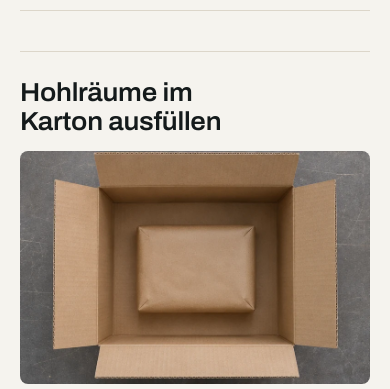
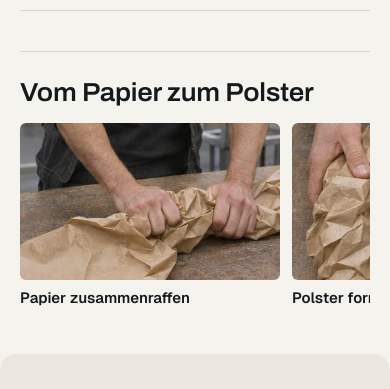
Before and after one commit to RomanRoman4/kovpack-preview, a plain HTML site: page de/produkte/polsterpapier.html in a window 390 px wide. Shown: the part 1837-2226 px from the top of the page. Drawn offline with Linux system fonts and the light colour scheme.

Commit message:
Show compact product photo sequences with mobile scrolling

```diff
--- a/_assets/0f11a716cf5d60e04eb1539b53bf2363/Css/product-application.css
+++ b/_assets/0f11a716cf5d60e04eb1539b53bf2363/Css/product-application.css
@@ -1,12 +1,31 @@
-/* Product application photographs */
-.product-application { display: grid; gap: 16px; margin-top: 22px; }
-.product-application:has(figure:nth-child(2)) { grid-template-columns: repeat(2, minmax(0, 1fr)); }
+/* Editorial photo sequence on product pages */
+.kovpack-pdp__media:has(.product-application) {
+    display: grid;
+    grid-template-columns: minmax(11rem, 1fr) minmax(0, 3fr);
+    align-items: start;
+    gap: clamp(20px, 3vw, 48px);
+}
+.product-application {
+    display: grid;
+    grid-template-columns: repeat(3, minmax(0, 1fr));
+    gap: clamp(10px, 1.4vw, 20px);
+    max-width: 980px;
+    min-width: 0;
+}
 .product-application figure { margin: 0; min-width: 0; }
-.product-application img { display: block; width: 100%; height: auto; aspect-ratio: 2 / 1; object-fit: cover; border-radius: 8px; }
-.product-application figure:only-child { width: min(100%, 960px); margin-inline: auto; }
-.product-application figure:not(:only-child) img { aspect-ratio: 764 / 508; }
-.product-application figcaption { margin-top: 8px; font-size: 0.95rem; }
-@media (max-width: 700px) {
-    .product-application, .product-application:has(figure:nth-child(2)) { grid-template-columns: minmax(0, 1fr); gap: 20px; margin-top: 16px; }
-    .product-application figure:only-child img { aspect-ratio: 4 / 3; }
+.product-application img {
+    display: block; width: 100%; height: clamp(126px, 12vw, 176px);
+    object-fit: cover; border-radius: 6px;
 }
+.product-application figcaption { margin-top: 8px; font-size: 15px; font-weight: 600; line-height: 1.35; }
+@media (max-width: 900px) {
+    .kovpack-pdp__media:has(.product-application) { grid-template-columns: minmax(0, 1fr); gap: 16px; }
+}
+@media (max-width: 640px) {
+    .product-application {
+        display: flex; overflow-x: auto; gap: 12px; padding-bottom: 6px;
+        scroll-snap-type: x mandatory; scrollbar-width: thin;
+    }
+    .product-application figure { flex: 0 0 min(76%, 260px); scroll-snap-align: start; }
+    .product-application img { height: auto; aspect-ratio: 1.65; }
+}
--- a/de/produkte/polsterpapier.html
+++ b/de/produkte/polsterpapier.html
@@ -32,7 +32,7 @@
 <link rel="alternate" hreflang="en" href="../../en/products/void-fill-paper.html">
 <link rel="alternate" hreflang="x-default" href="polsterpapier.html">
 
-<link rel="stylesheet" href="../../_assets/0f11a716cf5d60e04eb1539b53bf2363/Css/product-application.css?v=102ede67">
+<link rel="stylesheet" href="../../_assets/0f11a716cf5d60e04eb1539b53bf2363/Css/product-application.css?v=289288d0">
 </head>
 <body class="theme-forest-mist">
 
@@ -566,10 +566,11 @@
                 </ul>
             </section>
             <section class="kovpack-pdp__media" aria-labelledby="pdp-application">
-                <h2 class="kovpack-pdp__media-title" id="pdp-application">Hohlräume im Karton ausfüllen</h2>
-                <div class="product-application">
-                    <figure><img src="../../fileadmin/user_upload/products/application-fill-before.webp?v=9917b69a" width="764" height="508" loading="lazy" decoding="async" alt="Ein verpackter Artikel liegt mit Abstand zu den Kartonwänden im offenen Karton."><figcaption>Vor dem Ausfüllen</figcaption></figure>
-                    <figure><img src="../../fileadmin/user_upload/products/application-fill-after.webp?v=b2329771" width="764" height="508" loading="lazy" decoding="async" alt="Geknülltes Papier füllt die Zwischenräume rund um denselben Artikel."><figcaption>Mit Füllpapier</figcaption></figure>
+                <h2 class="kovpack-pdp__media-title" id="pdp-application">Vom Papier zum Polster</h2>
+                <div class="product-application" tabindex="0" role="group" aria-labelledby="pdp-application">
+                    <figure><img src="../../fileadmin/user_upload/products/detail-crumple.webp?v=38d3fdb7" loading="lazy" decoding="async" width="414" height="408" alt="Zwei Hände raffen einen Papierbogen zu einem lockeren Strang."><figcaption>Papier zusammenraffen</figcaption></figure>
+                    <figure><img src="../../fileadmin/user_upload/products/detail-bend.webp?v=60a4ebad" loading="lazy" decoding="async" width="414" height="408" alt="Der geknüllte Papierstrang wird zu einem U gebogen."><figcaption>Polster formen</figcaption></figure>
+                    <figure><img src="../../fileadmin/user_upload/products/detail-tuck.webp?v=58e5992d" loading="lazy" decoding="async" width="414" height="408" alt="Eine Hand drückt das Papierpolster in den Spalt neben einer Transportrolle."><figcaption>Lücke ausfüllen</figcaption></figure>
                 </div>
             </section>
         </div>
```
Also changed, not shown: de/produkte/bodenschutzpapier.html (+6 -4 lines), de/produkte/packpapier.html (+6 -4 lines), en/products/floor-protection-paper.html (+6 -4 lines), en/products/packing-paper.html (+6 -4 lines), en/products/void-fill-paper.html (+6 -5 lines), fileadmin/user_upload/products/detail-bend.webp (added), fileadmin/user_upload/products/detail-crumple.webp (added), fileadmin/user_upload/products/detail-dispense.webp (added), fileadmin/user_upload/products/detail-fit.webp (added), fileadmin/user_upload/products/detail-fold.webp (added), fileadmin/user_upload/products/detail-interleave.webp (added), fileadmin/user_upload/products/detail-release.webp (added), fileadmin/user_upload/products/detail-tuck.webp (added), fileadmin/user_upload/products/detail-unroll.webp (added), 1 other file.
